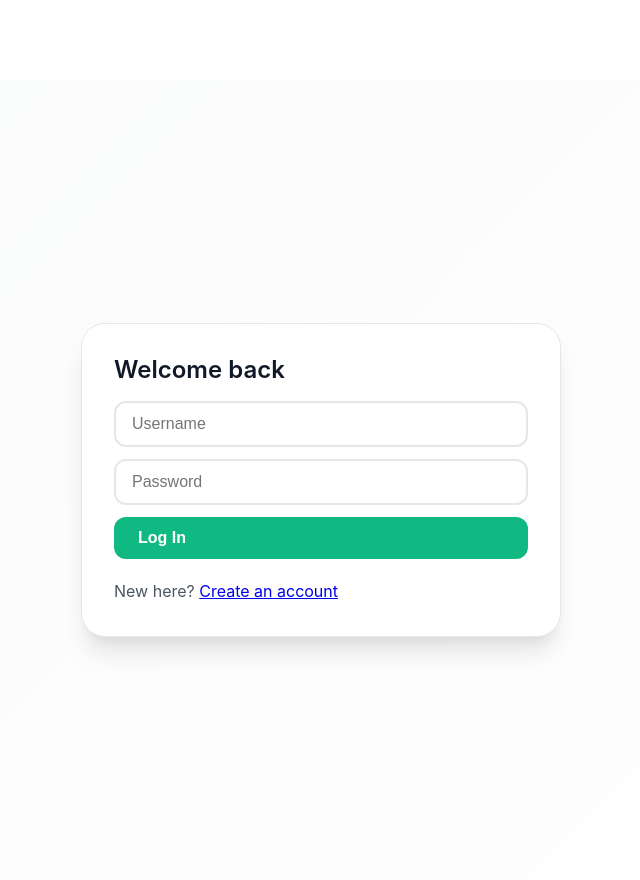
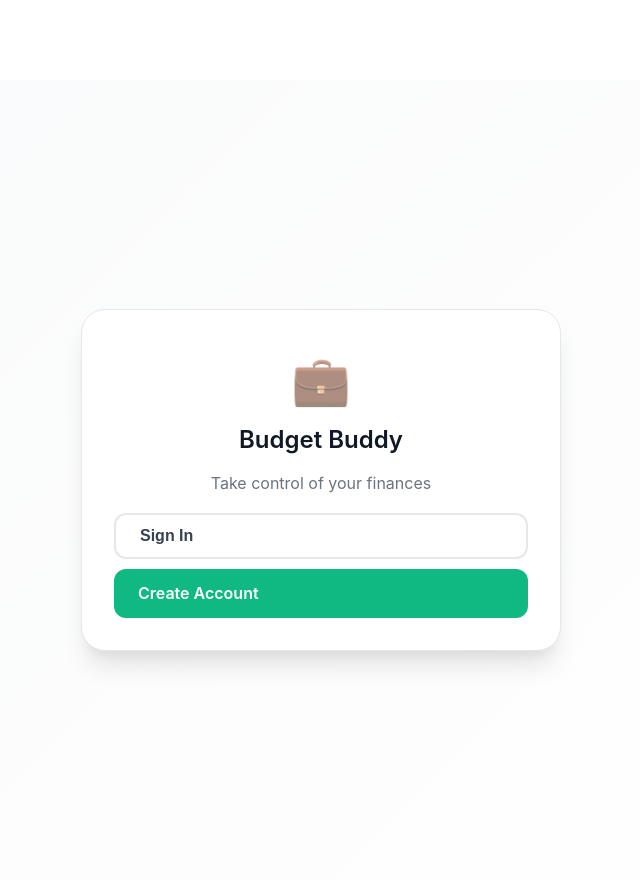
Before and after one commit to mrchidubem/budget_buddy, a Django app: page /login/ in a window 1280 px wide. Shown: the whole page, without its empty margins (319-959 px from the left). Run offline with Django 5.2, Linux system fonts and the light colour scheme.

Commit message:
Routing: set login as landing; signup currency link; Argon2 hashers; dashboard route; login panel toggle per screenshot

```diff
--- a/budget/views.py
+++ b/budget/views.py
@@ -91,6 +91,7 @@ def signup_view(request: HttpRequest) -> HttpResponse:
         email = request.POST.get('email', '').strip()
         password = request.POST.get('password', '').strip()
         country_code = request.POST.get('country', 'US').upper()
+        currency_symbol = request.POST.get('currency', '$')
 
         if not username or not email or not password:
             return render(request, 'signup.html', {'error': 'All fields are required.'})
@@ -99,13 +100,18 @@ def signup_view(request: HttpRequest) -> HttpResponse:
         if User.objects.filter(email=email).exists():
             return render(request, 'signup.html', {'error': 'Email already registered.'})
 
+        # Ensure strong hashing (Argon2 if configured)
         user = User.objects.create_user(username=username, email=email, password=password)
         # Create default profile, budget
         from .models import UserProfile, Budget
         currency_map = {
             'US': '$', 'GB': '£', 'EU': '€', 'NG': '₦', 'GH': '₵', 'KE': 'KSh', 'ZA': 'R', 'IN': '₹',
         }
-        UserProfile.objects.create(user=user, country_code=country_code, currency_symbol=currency_map.get(country_code, '$'))
+        UserProfile.objects.create(
+            user=user,
+            country_code=country_code,
+            currency_symbol=currency_symbol or currency_map.get(country_code, '$')
+        )
         Budget.objects.get_or_create(user=user, defaults={'goal_amount': 0})
 
         login(request, user)
@@ -128,7 +134,7 @@ def login_view(request: HttpRequest) -> HttpResponse:
 
 def logout_view(request: HttpRequest) -> HttpResponse:
     logout(request)
-    return redirect('login')
+    return redirect('login_page')
 
 
 @login_required
@@ -150,6 +156,12 @@ def home_view(request: HttpRequest) -> HttpResponse:
         'status': status,
         'currency': currency,
     })
+
+
+@login_required
+def dashboard_page(request: HttpRequest) -> HttpResponse:
+    # Reuse home_view data, but render index.html dashboard
+    return home_view(request) if request.path.endswith('/home/') else render(request, 'index.html')
 
 
 @login_required
--- a/budget_buddy/urls.py
+++ b/budget_buddy/urls.py
@@ -17,15 +17,20 @@ Including another URLconf
 from django.contrib import admin
 from django.urls import path, include
 from django.views.generic import TemplateView
+from budget import views as budget_views
 from django.conf import settings
 from django.conf.urls.static import static
 
 urlpatterns = [
     path('admin/', admin.site.urls),
-    path('', TemplateView.as_view(template_name='index.html'), name='home'),
-    path('signup/', TemplateView.as_view(template_name='signup.html')),  # convenience route
-    path('login/', TemplateView.as_view(template_name='login.html')),    # convenience route
-    path('budget/', include('budget.urls')),  # Ensure this line exists
+    # Landing should be login page
+    path('', budget_views.login_view, name='landing_login'),
+    # Dedicated dashboard path (login required inside view)
+    path('dashboard/', budget_views.dashboard_page, name='dashboard_page'),
+    # Convenience routes
+    path('signup/', budget_views.signup_view, name='signup_page'),
+    path('login/', budget_views.login_view, name='login_page'),
+    path('budget/', include('budget.urls')),
 ]
 
 # Add static files serving for development
--- a/templates/login.html
+++ b/templates/login.html
@@ -9,17 +9,37 @@
 </head>
 <body>
   <div class="auth-page">
-    <div class="auth-card">
-      <h1 class="auth-title">Welcome back</h1>
-      {% if error %}<div class="auth-error">{{ error }}</div>{% endif %}
-      <form method="post" class="auth-form">
+    <div class="auth-card" style="text-align:center">
+      <div style="font-size:48px;opacity:.6">💼</div>
+      <h1 class="auth-title" style="margin-top:8px">Budget Buddy</h1>
+      <p style="margin:0 0 16px;color:#6b7280">Take control of your finances</p>
+
+      <div id="choice-panel" style="display:grid;gap:10px">
+        <button id="show-login" class="btn btn-secondary" type="button">Sign In</button>
+        <a class="btn btn-primary" href="/signup/" style="text-decoration:none;text-align:center">Create Account</a>
+      </div>
+
+      <form id="login-form" method="post" class="auth-form" style="display:none;margin-top:8px">
         {% csrf_token %}
-        <input class="auth-input" type="text" name="username" placeholder="Username" required />
+        <input class="auth-input" type="text" name="username" placeholder="Username or Email" required />
         <input class="auth-input" type="password" name="password" placeholder="Password" required />
         <button class="btn btn-primary" type="submit">Log In</button>
-        <div class="auth-meta">New here? <a href="/budget/signup/">Create an account</a></div>
+        <div class="auth-meta">New here? <a href="/signup/">Create an account</a></div>
       </form>
+
+      {% if error %}<div class="auth-error" style="margin-top:10px">{{ error }}</div>{% endif %}
     </div>
   </div>
+  <script>
+    const choiceBtn = document.getElementById('show-login');
+    const loginForm = document.getElementById('login-form');
+    const choicePanel = document.getElementById('choice-panel');
+    if (choiceBtn) {
+      choiceBtn.addEventListener('click', () => {
+        loginForm.style.display = 'grid';
+        choicePanel.style.display = 'none';
+      });
+    }
+  </script>
 </body>
 </html>
```
Also changed, not shown: budget_buddy/settings.py (+8 -0 lines), templates/signup.html (+23 -10 lines).
